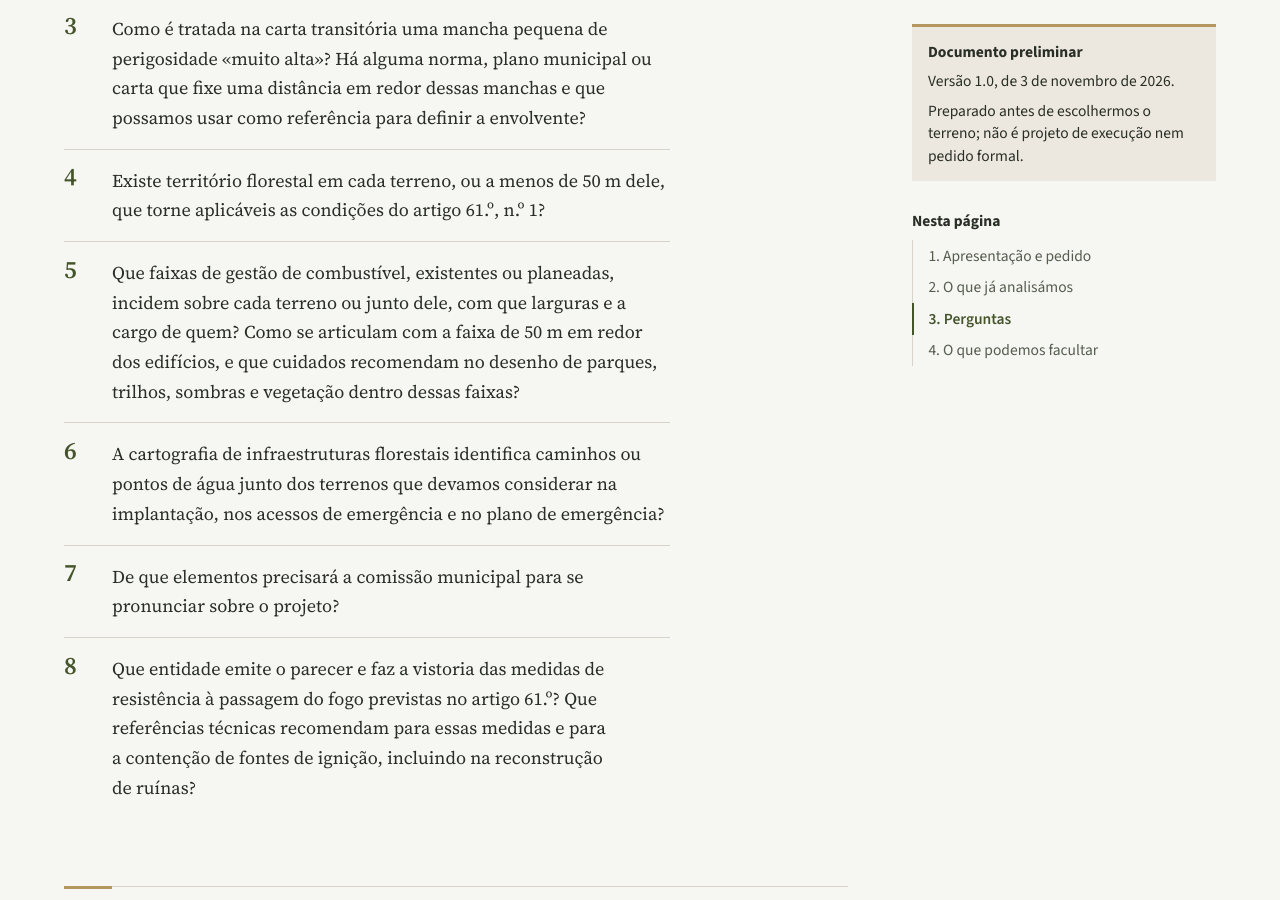
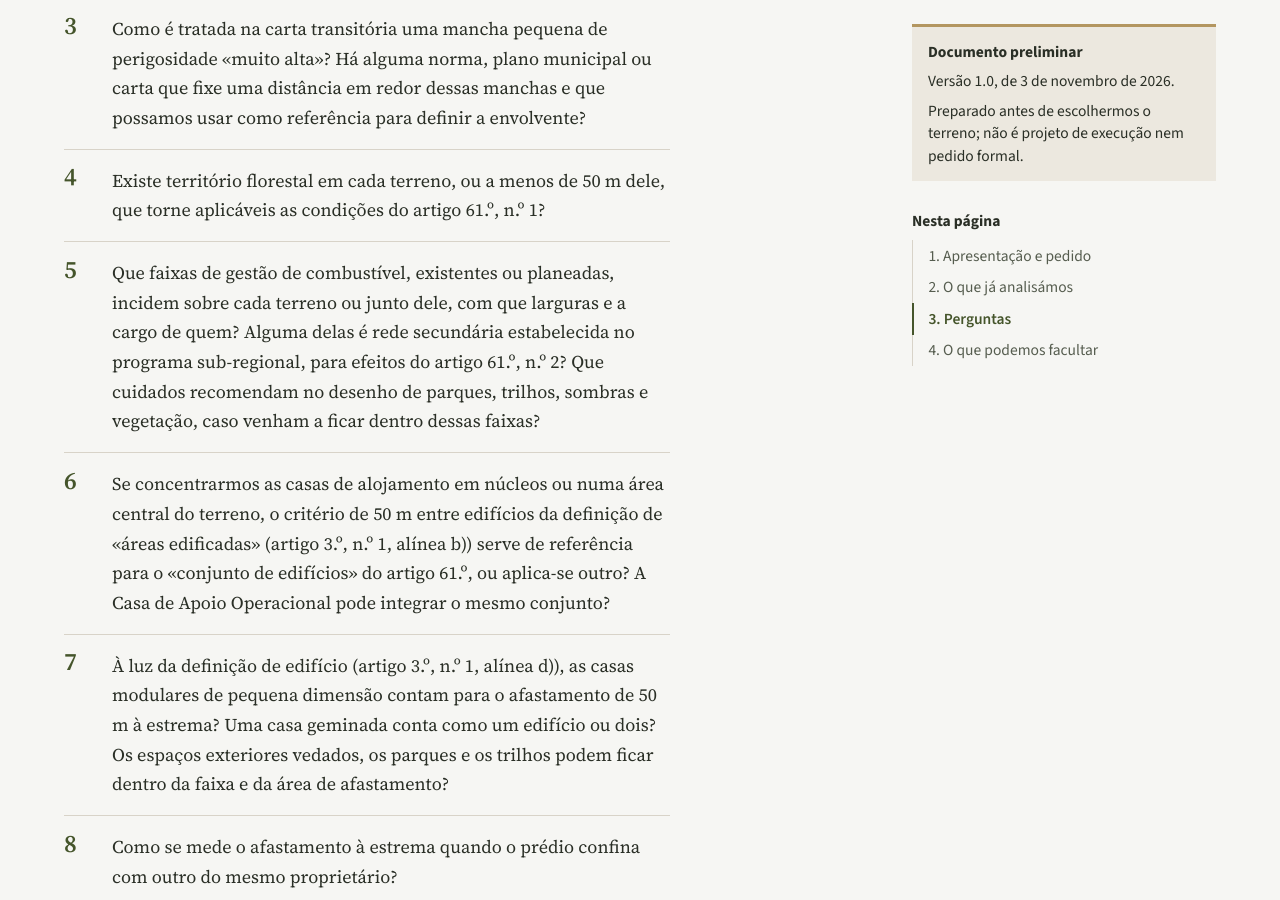
Before and after one commit to NunoMACastro/aldeia_canina, a Jekyll site: the page built from entidades/gabinete-tecnico-florestal.md, in a window 1280 px wide and 900 px high, scrolled down 2230 px. Built offline with Jekyll 4.4.1, drawn with Linux system fonts in a browser that asks for light colours; our own code applies the rules of GitHub Pages for plain Markdown files; some of the changed text lies outside the part shown.

Commit message:
Update: Casas geminadas, matérias por decidir e perguntas sobre os 50 m
Acrescenta a Casa Geminada, refere a presença noturna, a evacuação e os
cães perigosos como matérias por decidir e atenua a frase da secção 3.
Prepara novas perguntas à Câmara, ao Gabinete Técnico Florestal e à DGAV.

Co-Authored-By: Claude Opus 5.5 <noreply@anthropic.com>

```diff
--- a/entidades/gabinete-tecnico-florestal.md
+++ b/entidades/gabinete-tecnico-florestal.md
@@ -26,10 +26,14 @@ Para as perguntas sobre cada terreno, indicaremos os terrenos diretamente aos vo
 2. Se ainda não houver carta de APPS adaptada para Viseu Dão Lafões, que áreas da carta do PMDFCI contam como APPS com condicionamentos à edificação, para efeitos do artigo 60.º do Decreto-Lei n.º 82/2021?
 3. Como é tratada na carta transitória uma mancha pequena de perigosidade «muito alta»? Há alguma norma, plano municipal ou carta que fixe uma distância em redor dessas manchas e que possamos usar como referência para definir a envolvente?
 4. Existe território florestal em cada terreno, ou a menos de 50 m dele, que torne aplicáveis as condições do artigo 61.º, n.º 1?
-5. Que faixas de gestão de combustível, existentes ou planeadas, incidem sobre cada terreno ou junto dele, com que larguras e a cargo de quem? Como se articulam com a faixa de 50 m em redor dos edifícios, e que cuidados recomendam no desenho de parques, trilhos, sombras e vegetação dentro dessas faixas?
-6. A cartografia de infraestruturas florestais identifica caminhos ou pontos de água junto dos terrenos que devamos considerar na implantação, nos acessos de emergência e no plano de emergência?
-7. De que elementos precisará a comissão municipal para se pronunciar sobre o projeto?
-8. Que entidade emite o parecer e faz a vistoria das medidas de resistência à passagem do fogo previstas no artigo 61.º? Que referências técnicas recomendam para essas medidas e para a contenção de fontes de ignição, incluindo na reconstrução de ruínas?
+5. Que faixas de gestão de combustível, existentes ou planeadas, incidem sobre cada terreno ou junto dele, com que larguras e a cargo de quem? Alguma delas é rede secundária estabelecida no programa sub-regional, para efeitos do artigo 61.º, n.º 2? Que cuidados recomendam no desenho de parques, trilhos, sombras e vegetação, caso venham a ficar dentro dessas faixas?
+6. Se concentrarmos as casas de alojamento em núcleos ou numa área central do terreno, o critério de 50 m entre edifícios da definição de «áreas edificadas» (artigo 3.º, n.º 1, alínea b)) serve de referência para o «conjunto de edifícios» do artigo 61.º, ou aplica-se outro? A Casa de Apoio Operacional pode integrar o mesmo conjunto?
+7. À luz da definição de edifício (artigo 3.º, n.º 1, alínea d)), as casas modulares de pequena dimensão contam para o afastamento de 50 m à estrema? Uma casa geminada conta como um edifício ou dois? Os espaços exteriores vedados, os parques e os trilhos podem ficar dentro da faixa e da área de afastamento?
+8. Como se mede o afastamento à estrema quando o prédio confina com outro do mesmo proprietário?
+9. Que recomendações têm para a evacuação ou a transferência dos animais em caso de incêndio rural? A presença de pessoas durante a noite influencia as vossas recomendações ou a pronúncia da comissão municipal? Se esta matéria couber ao serviço municipal de proteção civil, agradecemos que nos indiquem.
+10. A cartografia de infraestruturas florestais identifica caminhos ou pontos de água junto dos terrenos que devamos considerar na implantação, nos acessos de emergência e no plano de emergência?
+11. De que elementos precisará a comissão municipal para se pronunciar sobre o projeto?
+12. Que entidade emite o parecer e faz a vistoria das medidas de resistência à passagem do fogo previstas no artigo 61.º? Que referências técnicas recomendam para essas medidas e para a contenção de fontes de ignição, incluindo na reconstrução de ruínas?
 
 ## 4. O que podemos facultar
 
```
Also changed, not shown: README.md (+10 -4 lines), entidades/camara-municipal-viseu.md (+3 -3 lines), entidades/dgav.md (+7 -5 lines).
